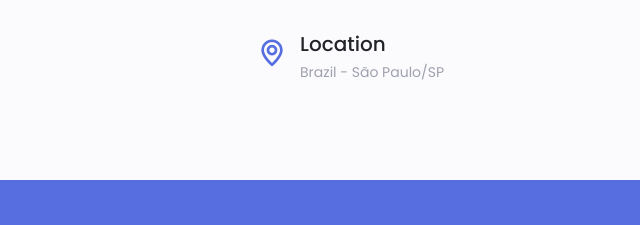
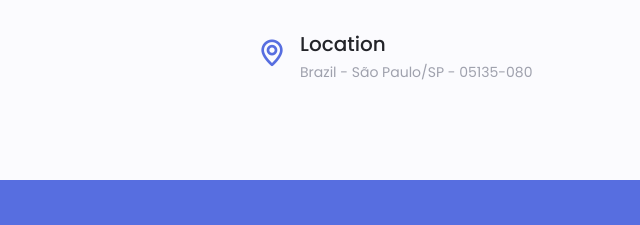
Before and after one commit to Lucdomingues/My_Profile, a website: page index.html in a window 1280 px wide. Shown: the part 5380-5605 px from the top of the page, 0-640 px from the left. Drawn offline with nearby package versions, Linux system fonts and the light colour scheme.

Commit message:
[Feat]-implementation-of-my-portfolio

```diff
--- a/index.html
+++ b/index.html
@@ -717,7 +717,7 @@
 
                     <div>
                         <h3 class="contact__title">Location</h3>
-                        <span class="contact__subtitle">Brazil - São Paulo/SP</span>
+                        <span class="contact__subtitle">Brazil - São Paulo/SP - 05135-080</span>
                     </div>
                 </div>
             </div>
```
Also changed, not shown: package.json (+6 -5 lines).
